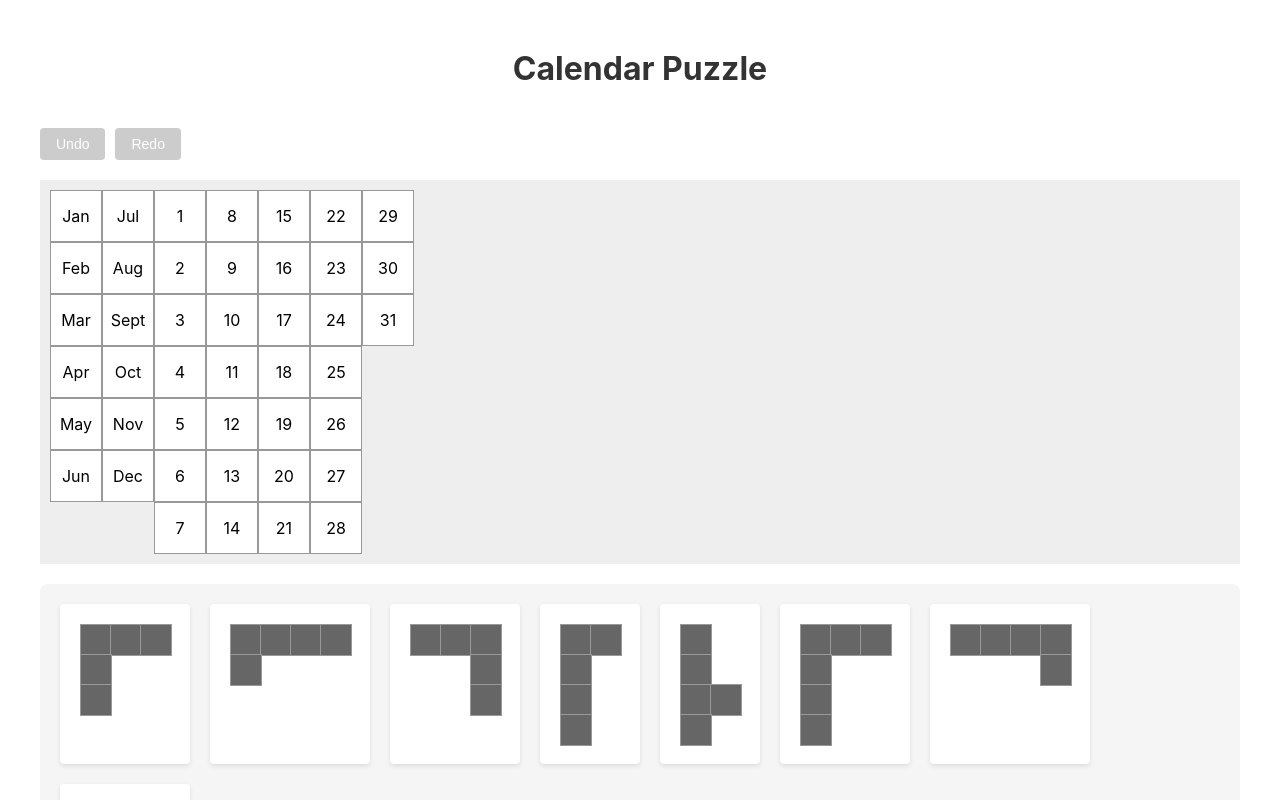
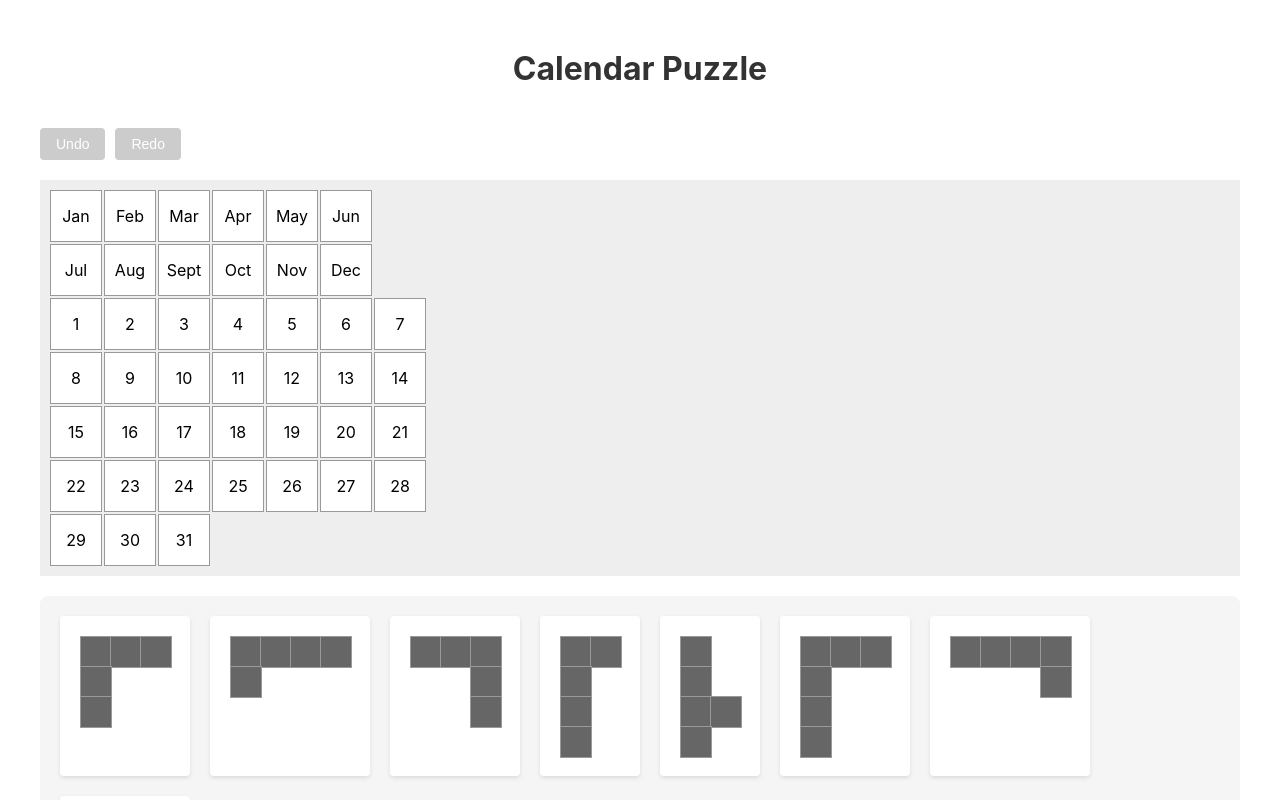
Before and after one commit to yoavain/calendar-puzzle, a React (Create React App) app: page / in a window 1280 px wide. Shown: the top 800 px of the page. Built offline with nearby package versions, Linux system fonts and the light colour scheme.

Commit message:
initial commit

```diff
--- a/src/styles/styles.css
+++ b/src/styles/styles.css
@@ -13,11 +13,16 @@ h1 {
 }
 
 .board {
-    display: grid;
-    grid-template-columns: repeat(7, 50px);
+    display: flex;
+    flex-direction: column;
     gap: 2px;
     background-color: #eee;
     padding: 10px;
+}
+
+.board-row {
+    display: flex;
+    gap: 2px;
 }
 
 .board-cell {
```
